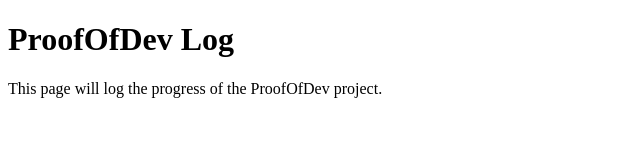
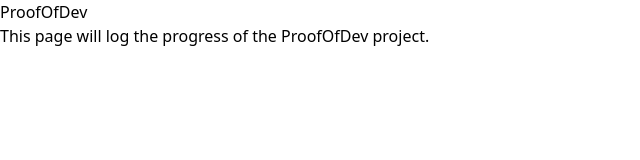
Before and after one commit to pxpushers/HashBlocks, a website: page index.html in a window 1280 px wide. Shown: the whole page, without its empty margins (0-640 px from the left). Drawn offline with Linux system fonts and the light colour scheme.

Commit message:
v0.02
add tailwind

```diff
--- a/index.html
+++ b/index.html
@@ -3,10 +3,11 @@
 <head>
     <meta charset="UTF-8">
     <meta name="viewport" content="width=device-width, initial-scale=1.0">
-    <title>ProofOfDev Log</title>
+    <title>ProofOfDev</title>
+    <link rel="stylesheet" href="output.css">
 </head>
 <body>
-    <h1>ProofOfDev Log</h1>
+    <h1>ProofOfDev</h1>
     <p>This page will log the progress of the ProofOfDev project.</p>
 </body>
 </html>
--- /dev/null
+++ b/postcss.config.js
@@ -0,0 +1,6 @@
+module.exports = {
+  plugins: {
+    tailwindcss: {},
+    autoprefixer: {},
+  },
+}
--- /dev/null
+++ b/styles.css
@@ -0,0 +1,3 @@
+@import "tailwindcss/base";
+@import "tailwindcss/components";
+@import "tailwindcss/utilities";
--- /dev/null
+++ b/tailwind.config.js
@@ -0,0 +1,8 @@
+/** @type {import('tailwindcss').Config} */
+module.exports = {
+  content: [],
+  theme: {
+    extend: {},
+  },
+  plugins: [],
+}
```
Also changed, not shown: package.json (added, +17 -0 lines), output.css (added), 1 other file.
